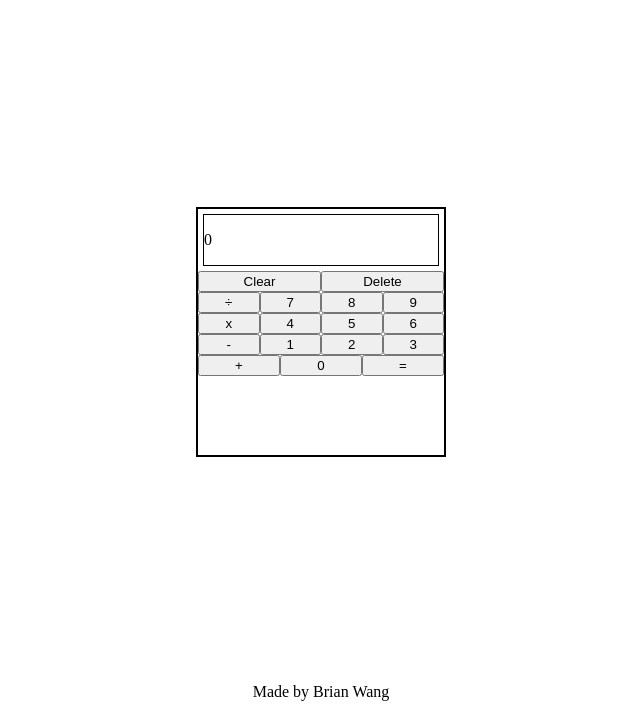
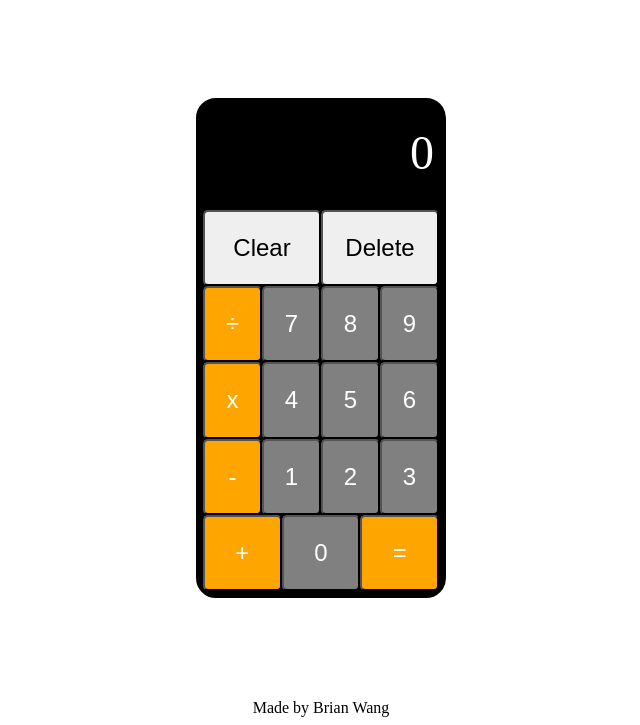
Before and after one commit to bwangsta/calculator, a plain HTML site: page index.html in a window 1280 px wide. Shown: the part 91-816 px from the top of the page, without its empty margins (319-959 px from the left). Drawn offline with Linux system fonts and the light colour scheme.

Commit message:
Add styling to calculator

```diff
--- a/styles.css
+++ b/styles.css
@@ -23,22 +23,50 @@ main {
 
 button {
   width: 100%;
+  border-radius: 5px;
+  font-size: 1.5em;
+}
+
+p {
+  margin: 0;
 }
 
 .calculator {
   display: flex;
   flex-direction: column;
   width: 250px;
-  height: 250px;
+  height: 500px;
   border: 2px solid black;
+  border-radius: 20px;
+  background-color: black;
 }
 
 .display-window {
-  border: 1px solid black;
-  margin: 5px;
+  padding: 25px 10px;
+  font-size: 3em;
+  text-align: end;
+  color: white;
+}
+
+.buttons {
+  display: flex;
+  flex-direction: column;
+  flex-grow: 1;
+  padding: 5px;
 }
 
 .row {
   display: flex;
-  /* flex: 1; */
+  flex-grow: 1;
 }
+
+.operator,
+.equal {
+  background-color: orange;
+  color: white;
+}
+
+.number {
+  background-color: gray;
+  color: white;
+}
```
